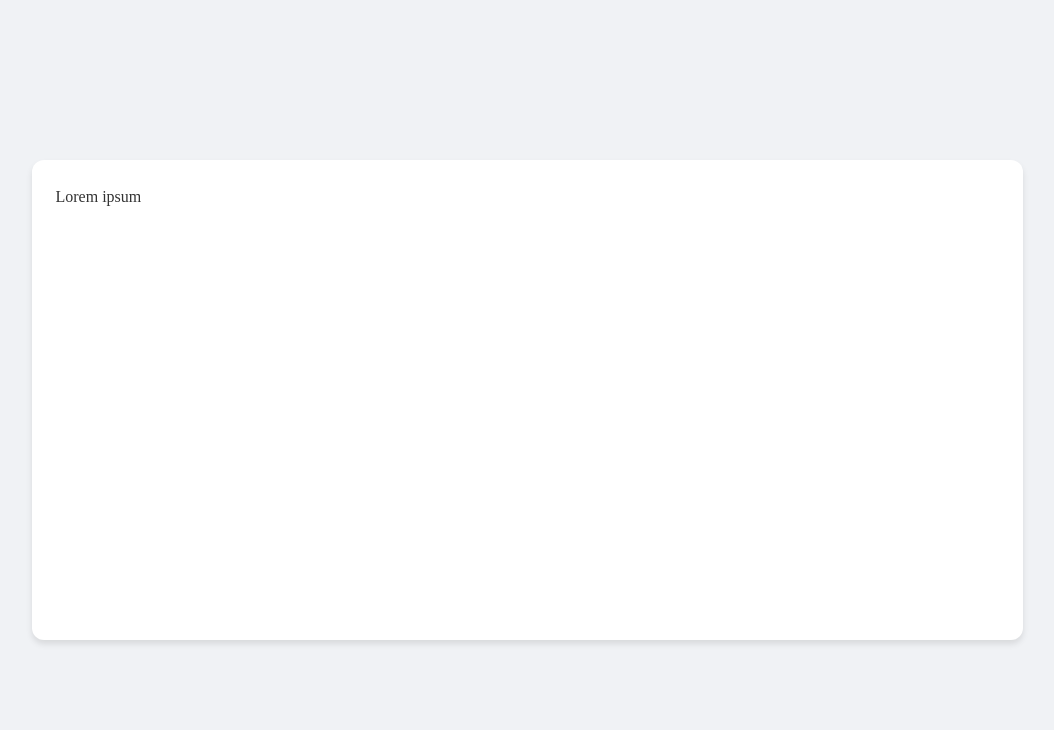
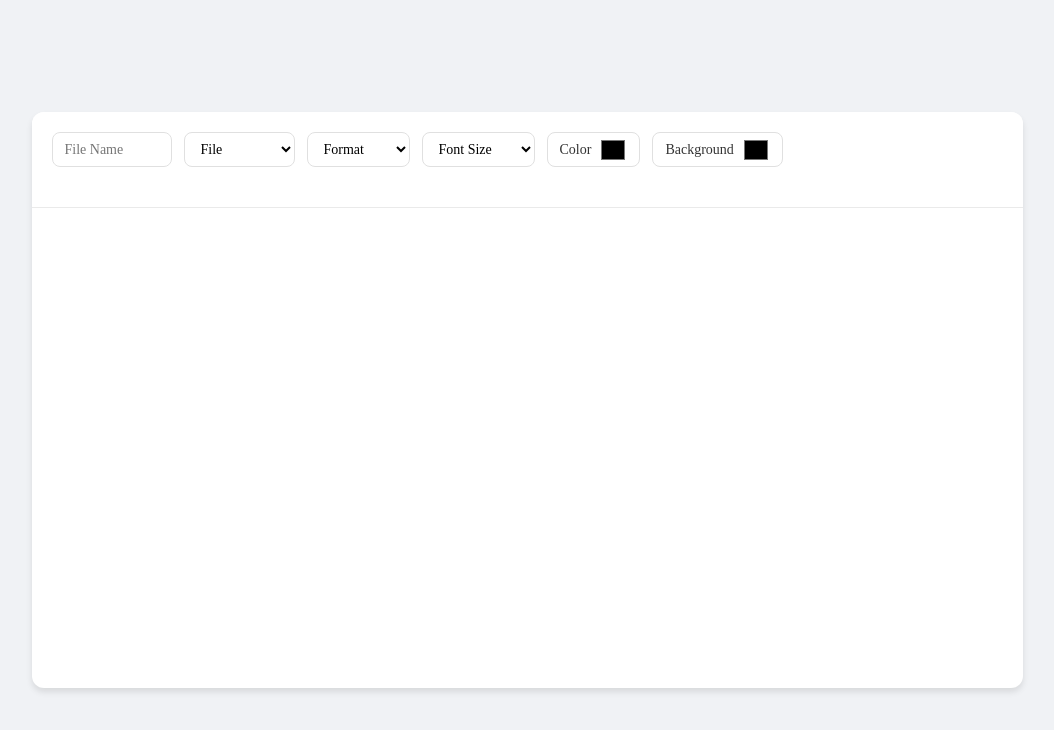
Before and after one commit to arjuntelange/text-editor, a plain HTML site: page index.html in a window 1280 px wide. Shown: the whole page, without its empty margins (113-1167 px from the left). Drawn offline with Linux system fonts and the light colour scheme; a web font is replaced by a local one.

Commit message:
feat: design toolbar interface for text editor

```diff
--- a/index.html
+++ b/index.html
@@ -21,9 +21,57 @@
   </head>
   <body>
     <div class="container">
-      <div id="content" contenteditable="true">
-        Lorem ipsum
+      <div class="toolbar">
+        <div class="head">
+          <input
+            type="text"
+            placeholder="File Name"
+            id="filename"
+          />
+
+          <select>
+            <option value="" selected hidden>File</option>
+            <option value="">New File</option>
+            <option value="">Save as txt</option>
+            <option value="">Save as pdf</option>
+          </select>
+
+          <select>
+            <option value="" selected hidden>Format</option>
+            <option value="">H1</option>
+            <option value="">H2</option>
+            <option value="">H3</option>
+            <option value="">H4</option>
+            <option value="">H5</option>
+            <option value="">H6</option>
+            <option value="">Paragraph</option>
+          </select>
+
+          <select>
+            <option value="" selected hidden>Font Size</option>
+            <option value="">Extra Small</option>
+            <option value="">Small</option>
+            <option value="">Medium</option>
+            <option value="">Large</option>
+            <option value="">Extra Large</option>
+            <option value="">Big</option>
+          </select>
+
+          <div class="color">
+            <span>Color</span>
+            <input type="color">
+          </div>
+
+          <div class="color">
+            <span>Background</span>
+            <input type="color">
+          </div>
+        </div>
+
+        <div class="btn-toolbar"></div>
       </div>
+
+      <div id="content" contenteditable="true"></div>
     </div>
   </body>
 </html>
--- a/style.css
+++ b/style.css
@@ -25,19 +25,100 @@ body {
 
   background: #fff;
   border-radius: 12px;
+  box-shadow: 0 4px 6px rgba(0, 0, 0, 0.1);
+
   overflow: hidden;
-  box-shadow: 0 4px 6px rgba(0, 0, 0, 0.1);
+}
+
+.toolbar {
+  padding: 20px;
+
+  background: #ffffff;
+  border-bottom: 1px solid #eaeaea;
+}
+
+.head {
+  margin-bottom: 20px;
+
+  display: flex;
+  gap: 12px;
+  flex-wrap: wrap;
+}
+
+.head select {
+  padding: 8px 12px;
+
+  background: #fff;
+  border: 1px solid #e0e0e0;
+  border-radius: 8px;
+
+  font-size: 14px;
+
+  outline: none;
+  cursor: pointer;
+
+  transition: all 0.2s ease;
+}
+
+#filename {
+  max-width: 120px;
+  padding: 8px 12px;
+
+  border-radius: 8px;
+  border: 1px solid #e0e0e0;
+
+  font-size: 14px;
+
+  outline: none;
+
+  transition: all 0.2s ease;
+}
+
+.color {
+  padding: 0 12px;
+
+  display: flex;
+  align-items: center;
+  gap: 8px;
+
+  background: #fff;
+  border: 1px solid #e0e0e0;
+  border-radius: 8px;
+
+  outline: none;
+  cursor: pointer;
+
+  transition: all 0.2s ease;
+}
+
+.color span {
+  font-size: 14px;
+  color: #333;
+}
+
+.color input {
+  padding: 0;
+
+  width: 28px;
+  height: 28px;
+
+  background: #fff;
+  border: none;
+  border-radius: 4px;
+
+  cursor: pointer;
 }
 
 #content {
   padding: 24px;
+
   max-height: 60vh;
   height: 60vh;
-
-  outline: none;
-  overflow: auto;
 
   line-height: 1.6;
   font-size: 16px;
   color: #333;
+
+  outline: none;
+  overflow: auto;
 }
```
